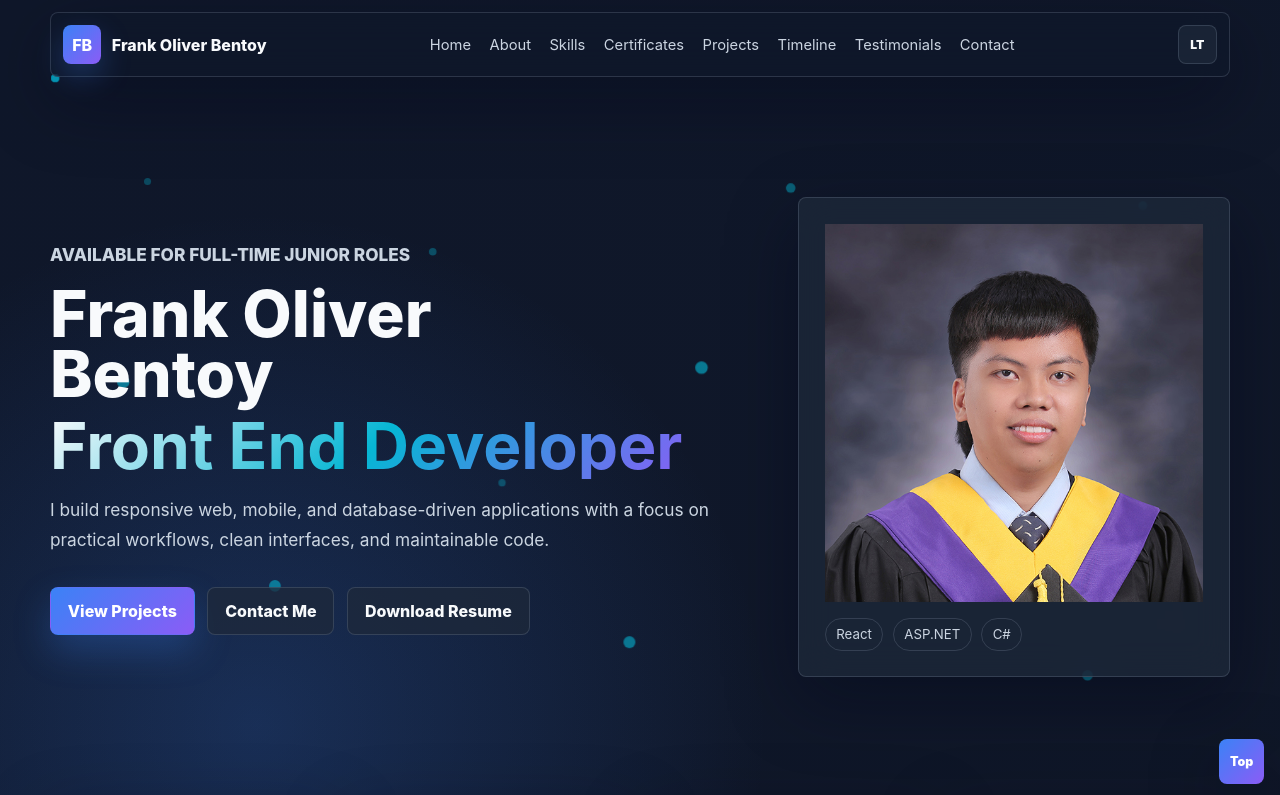
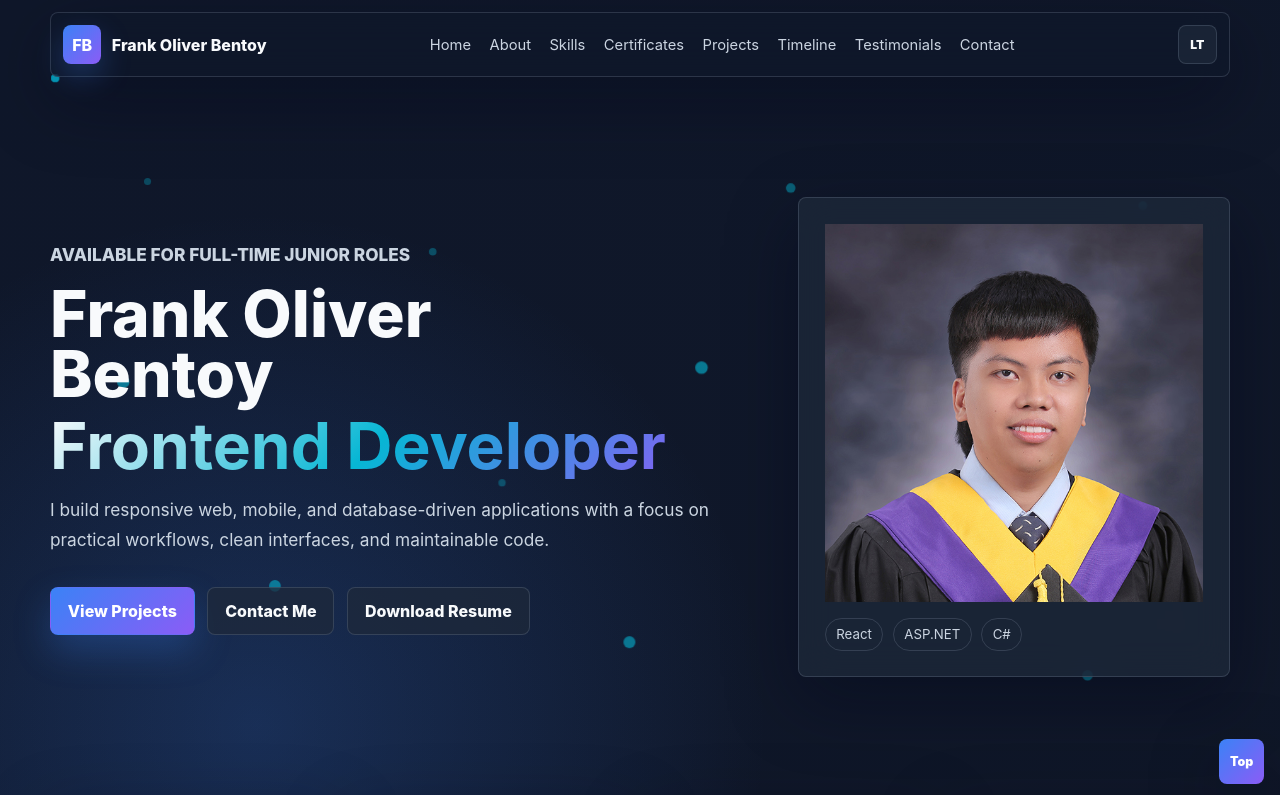
Before and after one commit to FRC-FRANKY/Portfolio, a React (Vite) app: page / in a window 1280 px wide. Shown: the top 795 px of the page. Built offline with nearby package versions, Linux system fonts and the light colour scheme.

Commit message:
spelling

```diff
--- a/src/App.jsx
+++ b/src/App.jsx
@@ -190,7 +190,7 @@ function App() {
           <div className="hero-content reveal">
             <p className="eyebrow">Available for full-time junior roles</p>
             <h1>Frank Oliver Bentoy</h1>
-            <h2>Front End Developer</h2>
+            <h2>Frontend Developer</h2>
             <p>
               I build responsive web, mobile, and database-driven applications with a focus on practical workflows,
               clean interfaces, and maintainable code.
```
